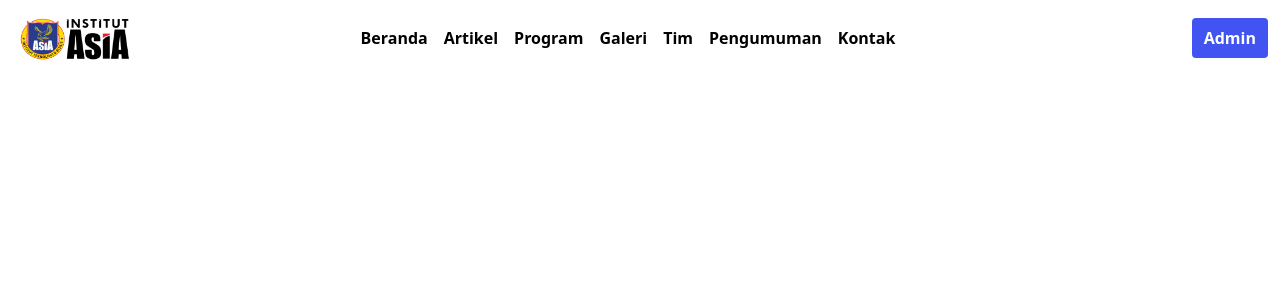
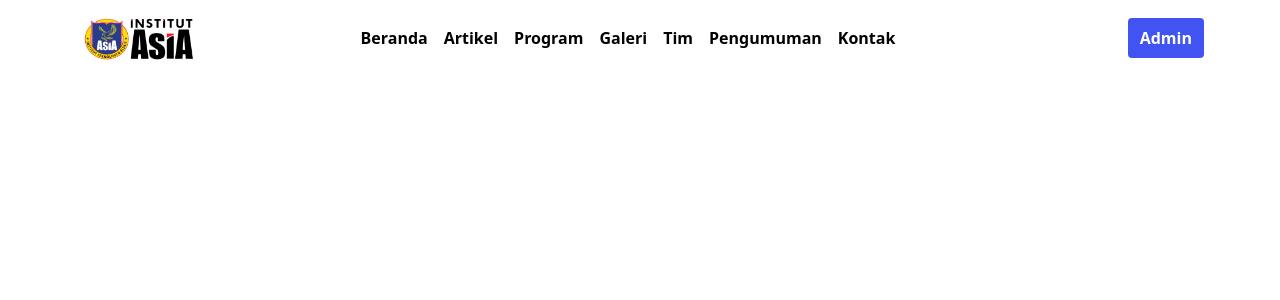
Before and after one commit to wahyupratamaaa/conselingasia, a Next.js app in the folder conseling_beta/: page /Landing/NavbarHeader in a window 1280 px wide. Shown: the top 300 px of the page. Built offline with nearby package versions, Linux system fonts and the light colour scheme.

Commit message:
landing bg

```diff
--- a/conseling_beta/src/app/Landing/Hero/News.tsx
+++ b/conseling_beta/src/app/Landing/Hero/News.tsx
@@ -110,21 +110,6 @@ export default function News() {
             data-aos="fade-right"
             data-aos-duration="1000"
           >
-            {/* <Link href={"/Landing/Article"}>
-              <button
-                className="absolute text-white font-sans font-bold bg-customBlue rounded-md active:bg-customBlueHover"
-                style={{
-                  margin: 5,
-                  marginBottom: 10,
-                  padding: 5,
-                  bottom: 2,
-                  left: 5,
-                  fontSize: 15,
-                }}
-              >
-                Baca Pengumuman Lainnya
-              </button>
-            </Link> */}
           </div>
 
           <div className="container">
@@ -136,7 +121,6 @@ export default function News() {
                   .map(
                     (
                       news,
-                      index // Mengambil 3 artikel terakhir dan membalik urutannya
                     ) => (
                       <div key={news.id} className="col-xl-4 col-md-6">
                         <article
--- a/conseling_beta/src/app/Landing/NavbarHeader/page.tsx
+++ b/conseling_beta/src/app/Landing/NavbarHeader/page.tsx
@@ -15,12 +15,12 @@ const Header: React.FC = () => {
 
   return (
     <div
-      className="flex w-full items-center fixed-top top-0 left-0 bg-white"
+      className="px-16 flex w-full items-center fixed-top top-0 left-0 bg-white "
       style={{ borderRadius: 10 }}
     >
       <div className="flex w-full items-center justify-start">
         <Image
-          className="mr-3"
+
           style={{ width: 120, height: 45, margin: 15 }}
           src={Logo}
           alt="logo"
```
Also changed, not shown: 1 other file (tests, documents, lock files or other folders).
